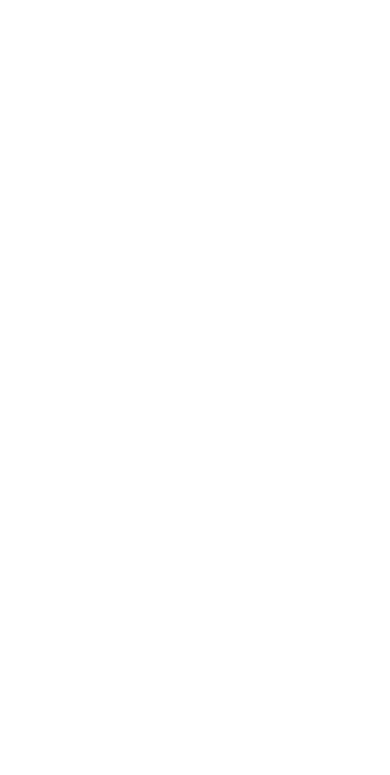
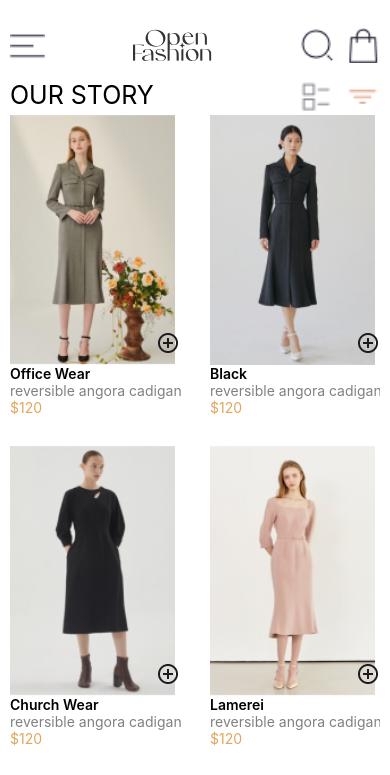
Before and after one commit to Cyberkid-30/rn-assignment6-11348753, a React Native app: screen / in a window 390 px wide. Shown: the top 775 px of the page. Built offline with nearby package versions, Linux system fonts and the light colour scheme.

Commit message:
Rendered home screen in App.js

```diff
--- a/App.js
+++ b/App.js
@@ -11,7 +11,7 @@
   };
   return (
     <View style={styles.container}>
-      {/* <HomeScreen handlePress={(item) => handlePressEvent(item)} /> */}
+      <HomeScreen handlePress={(item) => handlePressEvent(item)} />
     </View>
   );
 }
```
